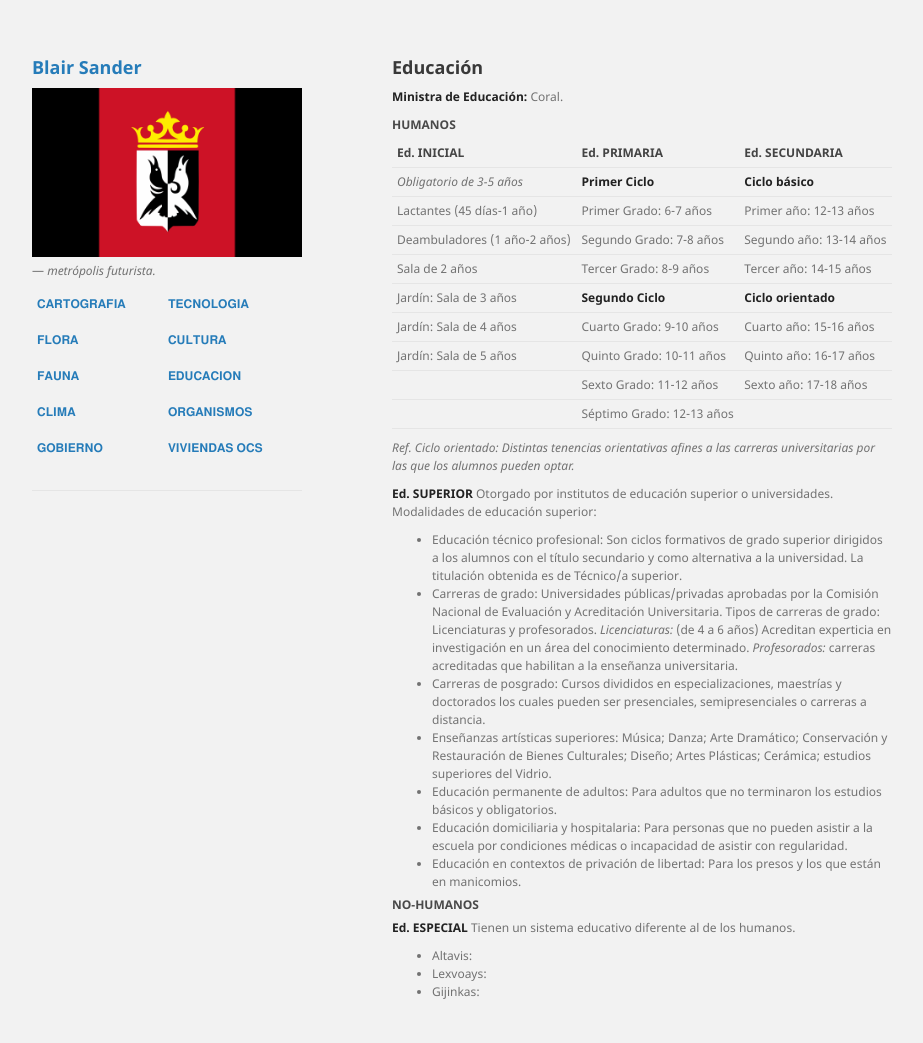
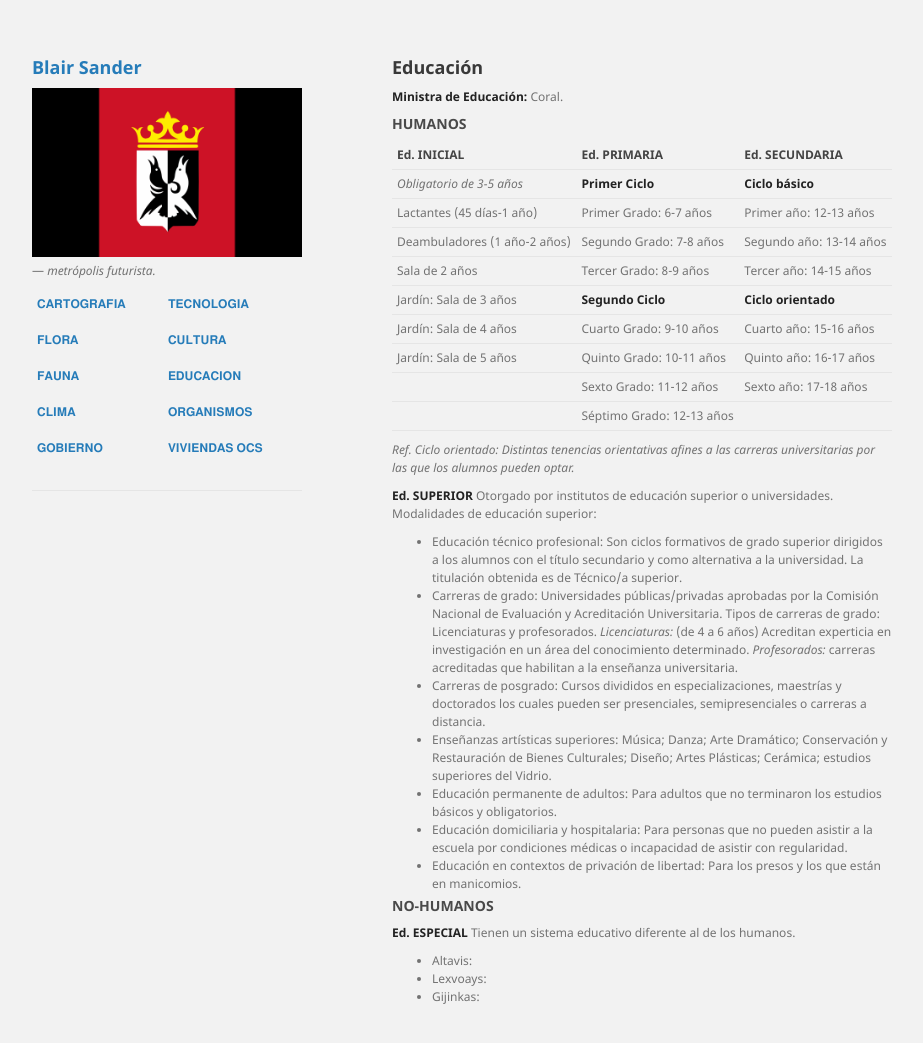
Before and after one commit to BlairSander/ciudad, a Jekyll site: the page built from educacion.md, in a window 1280 px wide and 1061 px high. Shown: the top 1043 px of the window, without its empty margins (178-1101 px from the left). Built offline with Jekyll 4.4.1, drawn with Linux system fonts in a browser that asks for light colours.

```diff
--- a/educacion.md
+++ b/educacion.md
@@ -6,7 +6,7 @@ layout: default
 
 **Ministra de Educación:** Coral.
 
-<h4>HUMANOS</h4>
+<h3>HUMANOS</h3>
 
 | Ed. INICIAL | Ed. PRIMARIA | Ed. SECUNDARIA |
 |------|------|------|
@@ -31,7 +31,7 @@ layout: default
 * Educación domiciliaria y hospitalaria: Para personas que no pueden asistir a la escuela por condiciones médicas o incapacidad de asistir con regularidad.
 * Educación en contextos de privación de libertad: Para los presos y los que están en manicomios.
 
-<h4>NO-HUMANOS</h4>
+<h3>NO-HUMANOS</h3>
 
 **Ed. ESPECIAL**
 Tienen un sistema educativo diferente al de los humanos.
```
